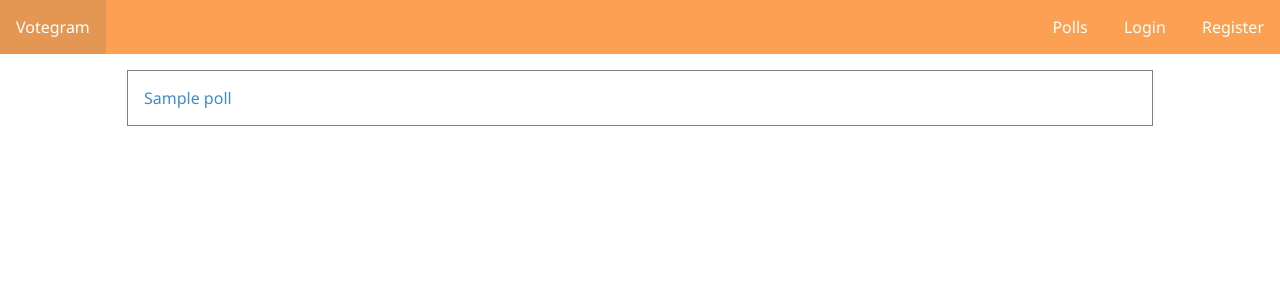
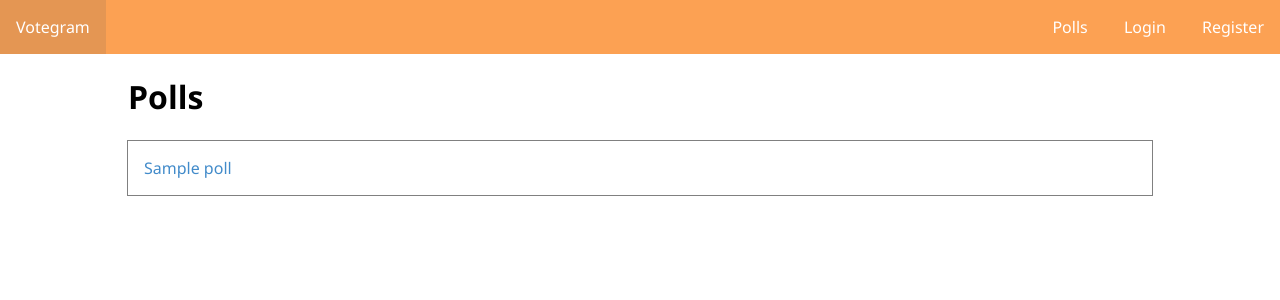
Before and after one commit to harigat/FreeCodeCamp-Polls-Project, a Django app: template polls/templates/polls/list.html in a window 1280 px wide. Shown: the top 300 px of the page. Run offline with Django 3.2, Linux system fonts and the light colour scheme; the template is opened without the code that fills it: most values are stand-ins (such as "Sample title", 1, 10 or a date in 2020).

Commit message:
Added title and empty page to list.html

```diff
--- a/polls/static/css/styles.css
+++ b/polls/static/css/styles.css
@@ -56,11 +56,9 @@ body{
 }
 /****** Poll list *******/
 
-.error{
-
+#list-title{
 	width:80%;
 	margin:0 auto;
-	padding:1em 1em 0em 1em;
 }
 
 #list-container{
@@ -70,7 +68,6 @@ body{
 	margin:1em auto;
 	position: relative;
 }
-
 
 .list{
 	border-bottom:1px solid black;
@@ -143,7 +140,7 @@ html body .list .nopos{
 }
 
 
-/******* Create Poll *******/
+/******* Create, Edit, Login, Register *******/
 
 #container{
 	width:50%;
--- a/polls/templates/polls/list.html
+++ b/polls/templates/polls/list.html
@@ -1,8 +1,19 @@
 {% extends 'polls/base.html' %}
 {% block content %}
+{% if polls %}
+<div id='list-title'>
+<h1>{% if mypolls %}
+My Polls
+{% else %}
+Polls
+{% endif %}
+</h1>
 {% if error_message %}
-<div class='error'>Error: You don't have permission to delete this poll</div>
+Error: You don't have permission to delete this poll
 {% endif %}
+</div>
+
+
 <ul id='list-container'>
 {% for poll in polls %}
 <li class='list'><a class='{% if not mypolls %} nopos{% endif %}' href='{% url "detail" pk=poll.pk %}'>{{ poll.question }}</a>
@@ -13,4 +24,12 @@
 </li>
 {% endfor %}
 </ul>
+
+{%else%}
+<div id='container'>
+<h1>My Polls</h1>
+<h3>Sorry, you have not created any polls yet.</h3>
+</div>
+{% endif %}
+
 {% endblock %}
```
